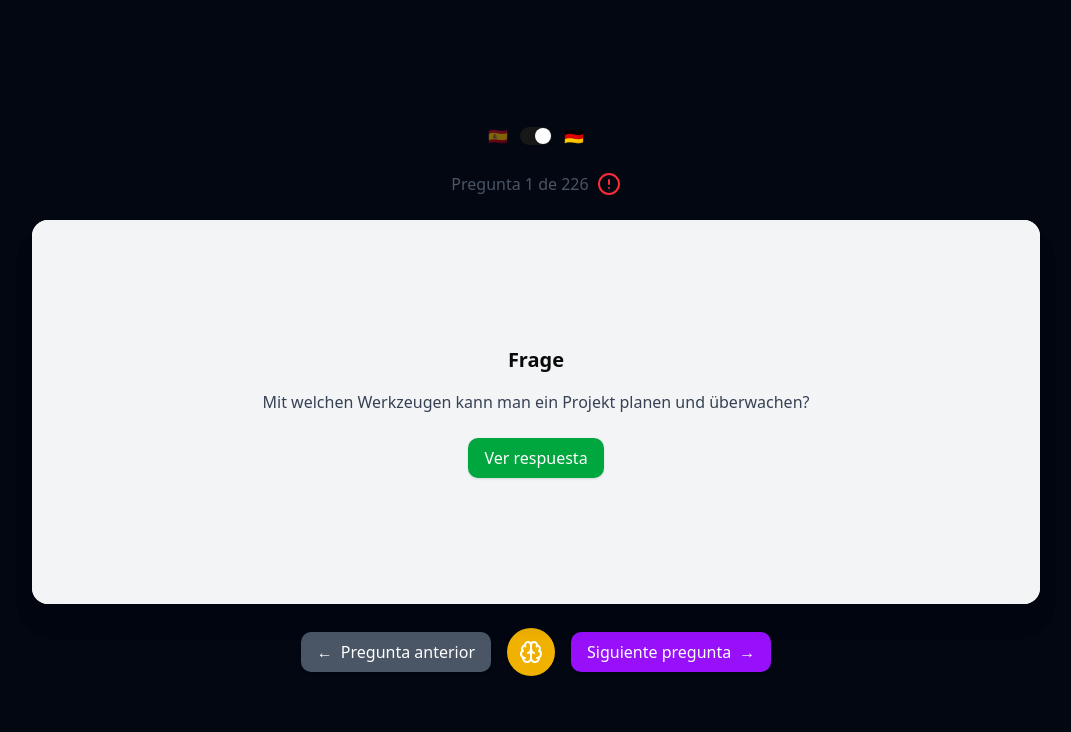
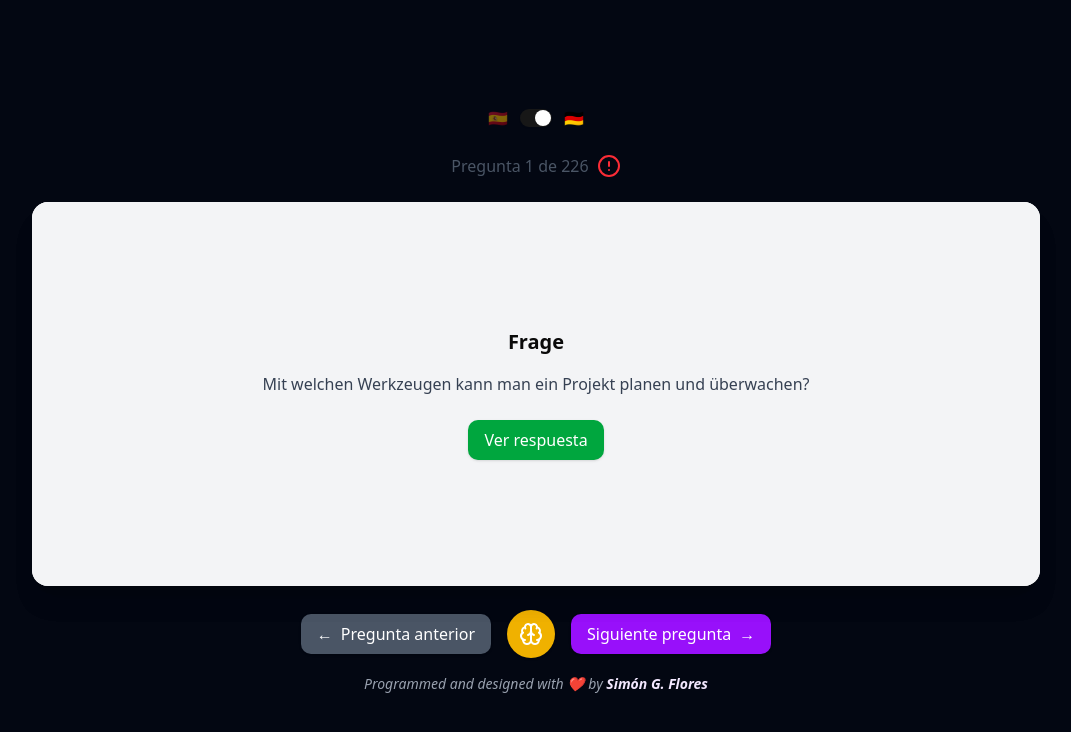
Before and after one commit to FLORES-SimonG/ap-one, a Next.js app: page / in a window 1280 px wide. Shown: the top 732 px of the page, without its empty margins (104-1175 px from the left). Built offline with nearby package versions, Linux system fonts and the light colour scheme.

Commit message:
add icon

```diff
--- a/src/app/layout.tsx
+++ b/src/app/layout.tsx
@@ -13,7 +13,7 @@ const geistMono = Geist_Mono({
 });
 
 export const metadata: Metadata = {
-  title: "IT-Lernkarten App",
+  title: "IT-Ausbildung LearnApp",
   description: 'Intended for studying concepts and professional training for the "Fachinformatiker" (IT specialist) profession.',
 };
 
--- a/src/app/page.tsx
+++ b/src/app/page.tsx
@@ -2,7 +2,7 @@ import LearningCard from "@/components/custom/learning-card";
 
 export default function Home() {
   return (
-    <div className=" bg-gray-950 w-screen h-screen">
+    <div className="relative bg-gray-950 w-screen h-screen">
       <LearningCard />
     </div>
   );
--- a/src/components/custom/learning-card.tsx
+++ b/src/components/custom/learning-card.tsx
@@ -108,6 +108,18 @@ export default function LearningCard() {
           }}
         />
       </div>
+      <span className="text-sm italic text-gray-400">
+        Programmed and designed with ❤️
+        <span className="ml-1">by</span>{" "}
+        <a
+          href="https://simongflores.pages.dev"
+          target="_blank"
+          rel="noopener noreferrer"
+          className="font-semibold text-purple-100 hover:text-purple-300 transition-colors"
+        >
+          Simón G. Flores
+        </a>
+      </span>
     </div>
   );
 }
```
